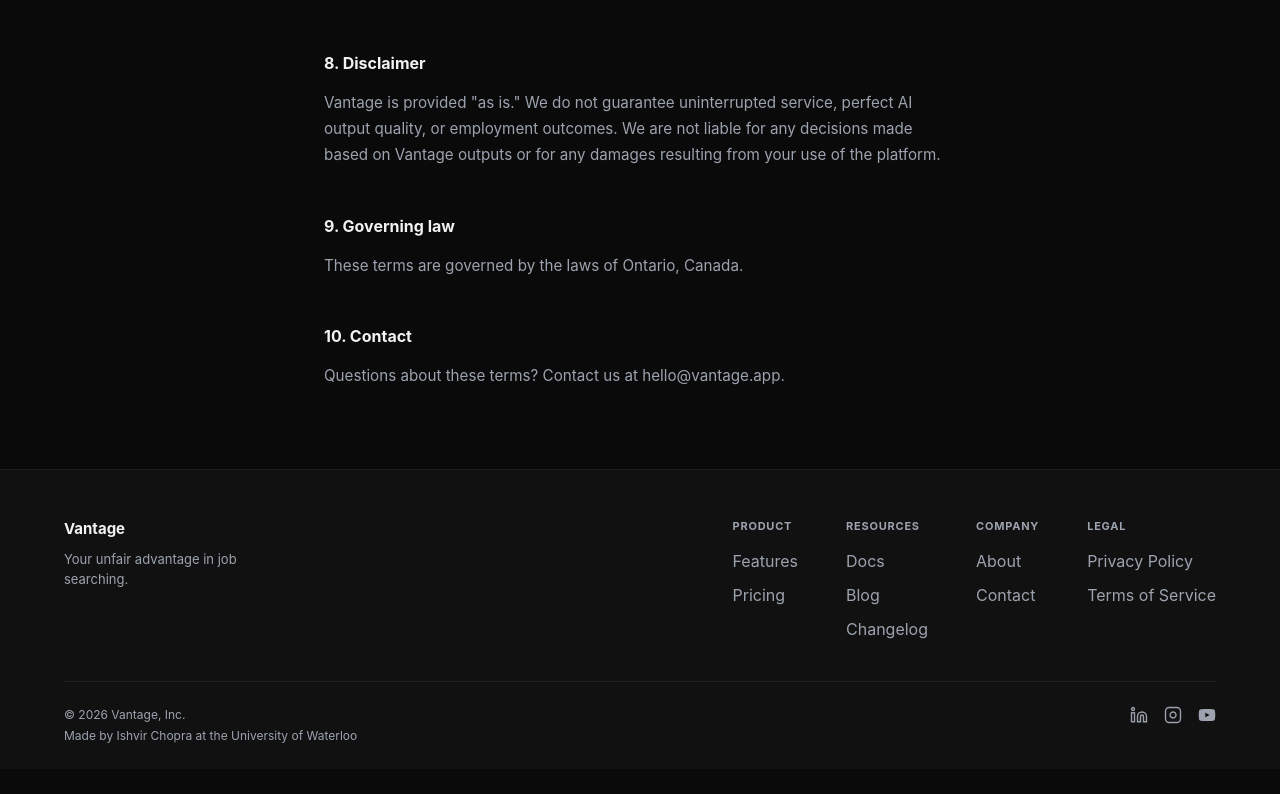
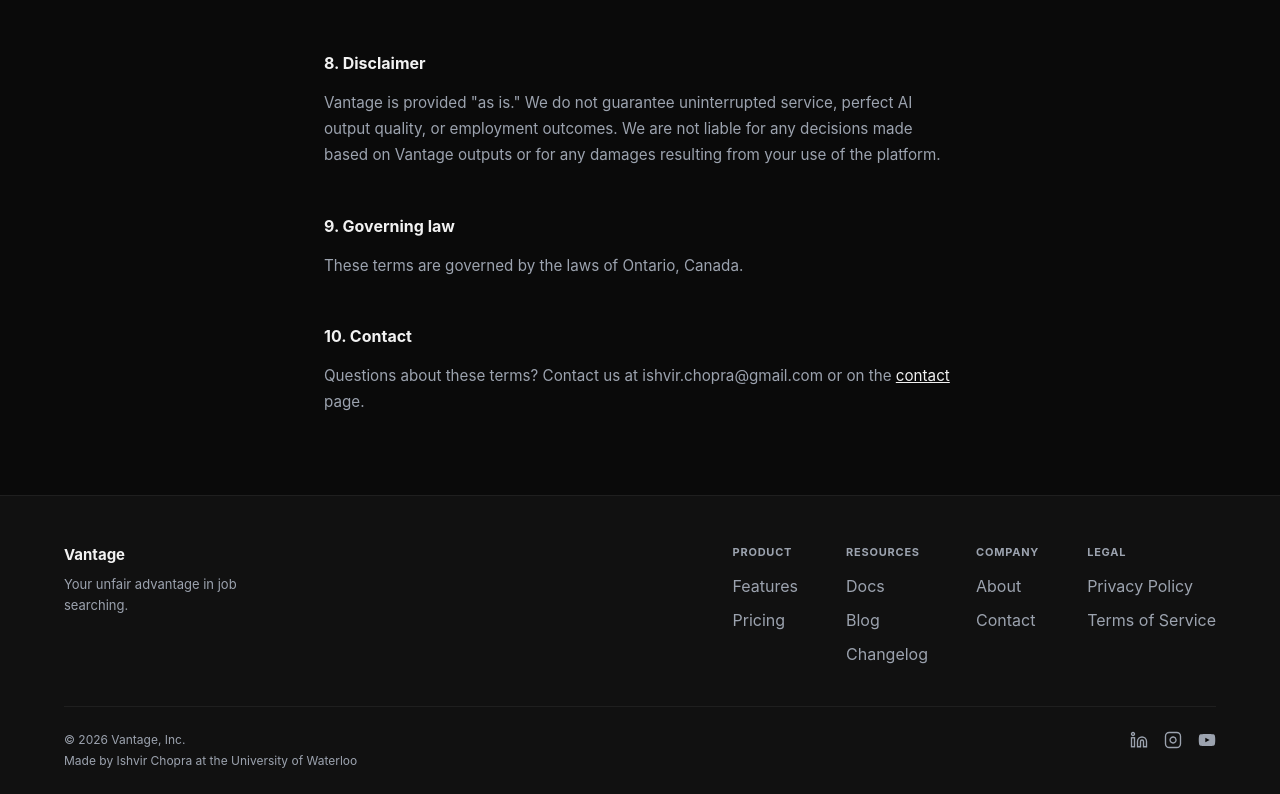
Before and after one commit to Ishvirchopra35/vantage, a Next.js app: page /terms in a window 1280 px wide. Shown: the part 1942-2736 px from the top of the page. Before the commit the page ends 2711 px from the top, so only its background shows below. Built offline with nearby package versions, Linux system fonts and the light colour scheme.

Commit message:
minor changes

```diff
--- a/app/(marketing)/contact/page.tsx
+++ b/app/(marketing)/contact/page.tsx
@@ -57,7 +57,7 @@ export default function ContactPage() {
             textDecoration: 'none',
           }}
         >
-          ishvir.alt@gmail.com
+          ishvir.chopra@gmail.com
         </a>
         <span
           style={{
--- a/app/(marketing)/terms/page.tsx
+++ b/app/(marketing)/terms/page.tsx
@@ -1,3 +1,5 @@
+import Link from "next/link";
+
 export const dynamic = 'force-static';
 
 export const metadata = {
@@ -661,7 +663,7 @@ export default function TermsPage() {
             fontSize: '0.95rem',
           }}
         >
-          Questions about these terms? Contact us at hello@vantage.app.
+          Questions about these terms? Contact us at ishvir.chopra@gmail.com or on the <Link href="/contact" style={{ textDecoration: 'underline', color: 'var(--text)' }}>contact</Link> page.
         </p>
       </section>
     </div>
```
